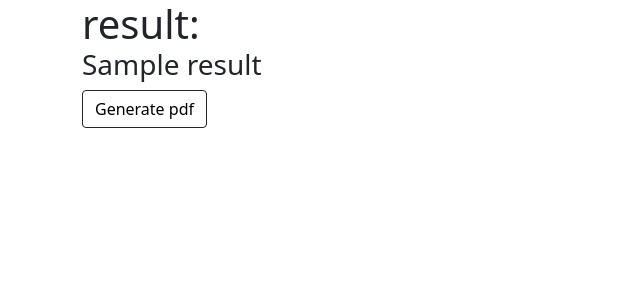
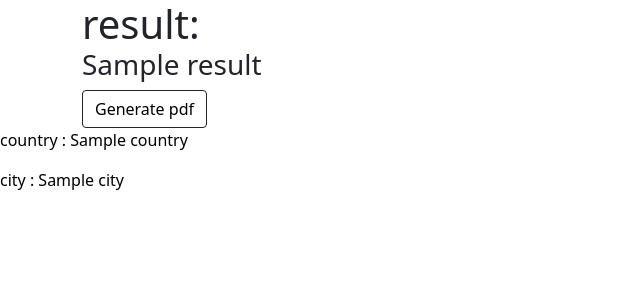
Before and after one commit to parthrangarajan/DiabetesRetinopathyDetection, a Django app: template predictor/templates/result.html in a window 1280 px wide. Shown: the top 300 px of the page, without its empty margins (0-640 px from the left). Run offline with Django 4.2, Linux system fonts and the light colour scheme; tables that the repository leaves empty hold one stand-in row (values such as "Sample post"); the template is opened without the code that fills it: values that come from a table or form of the project are taken from there, most other values are stand-ins (such as "Sample title", 1, 10 or a date in 2020).

```diff
--- a/predictor/templates/result.html
+++ b/predictor/templates/result.html
@@ -9,7 +9,22 @@
 
     </div>
     <div style="color:black">
+        {% for sugdata in data %}
+        <div>
+            {% if sugdata.properties.country is None %}
+            <p>country : unavailable</p>
+            {% else %}
+            <p>country : {{sugdata.properties.country}}</p>
+            {% endif %}
 
+            {% if sugdata.properties.city is None %}
+            <p>city : unavailable</p>
+            {% else %}
+            <p>city : {{sugdata.properties.city}}</p>
+            {% endif %}
+        </div>
+
+        {% endfor %}
     </div>
 
 
```
